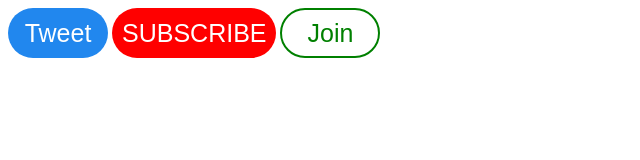
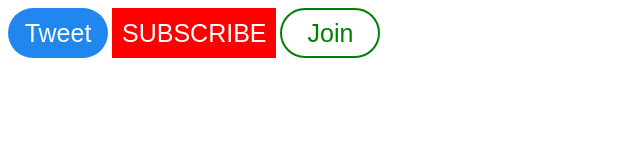
Before and after one commit to CompetentKoala/button-tutorial, a plain HTML site: page index.html in a window 1280 px wide. Shown: the full height of the page, 0-640 px from the left. Drawn offline with Linux system fonts and the light colour scheme.

Commit message:
Update index.html

```diff
--- a/index.html
+++ b/index.html
@@ -11,7 +11,7 @@
       height:50px;
       background-color: red;
       border: none;
-      border-radius: 25px;
+      border-radius: none;
       font-size: 25px;
       color: white;
       cursor: pointer;
```
